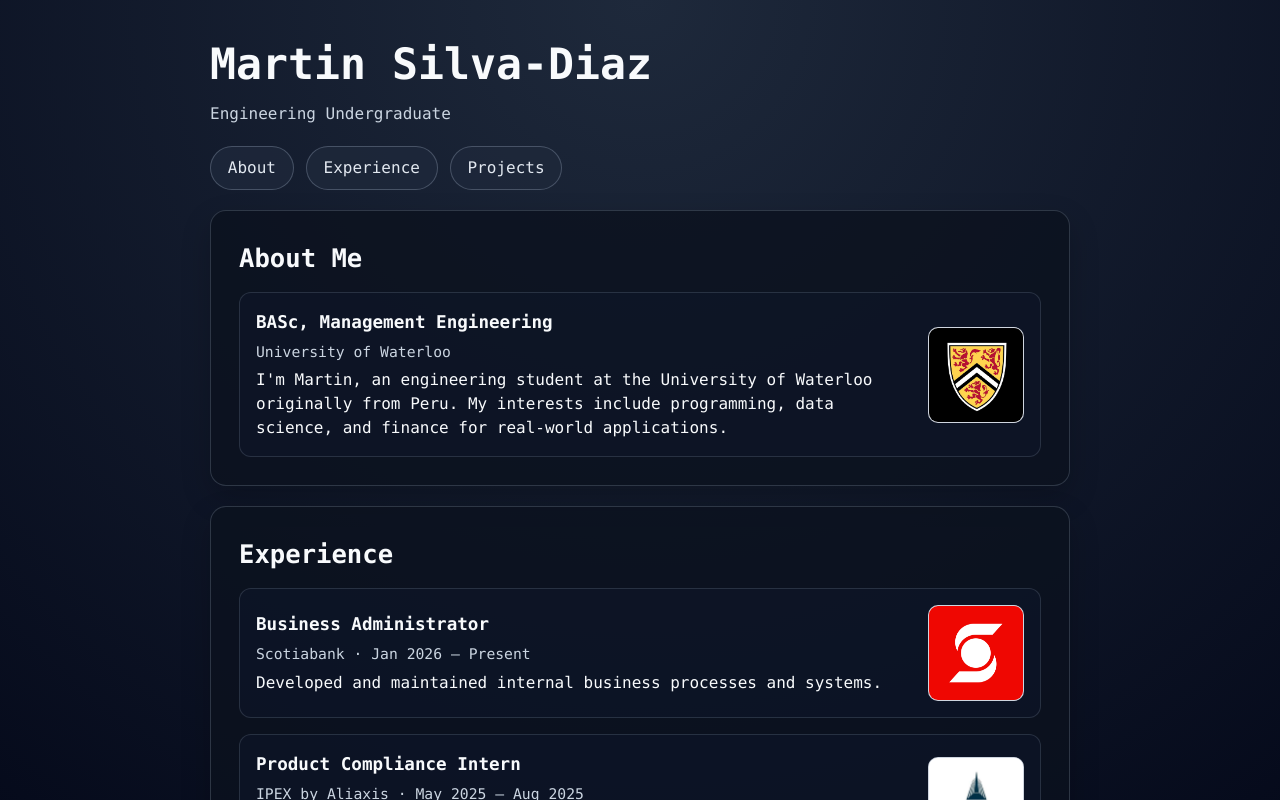
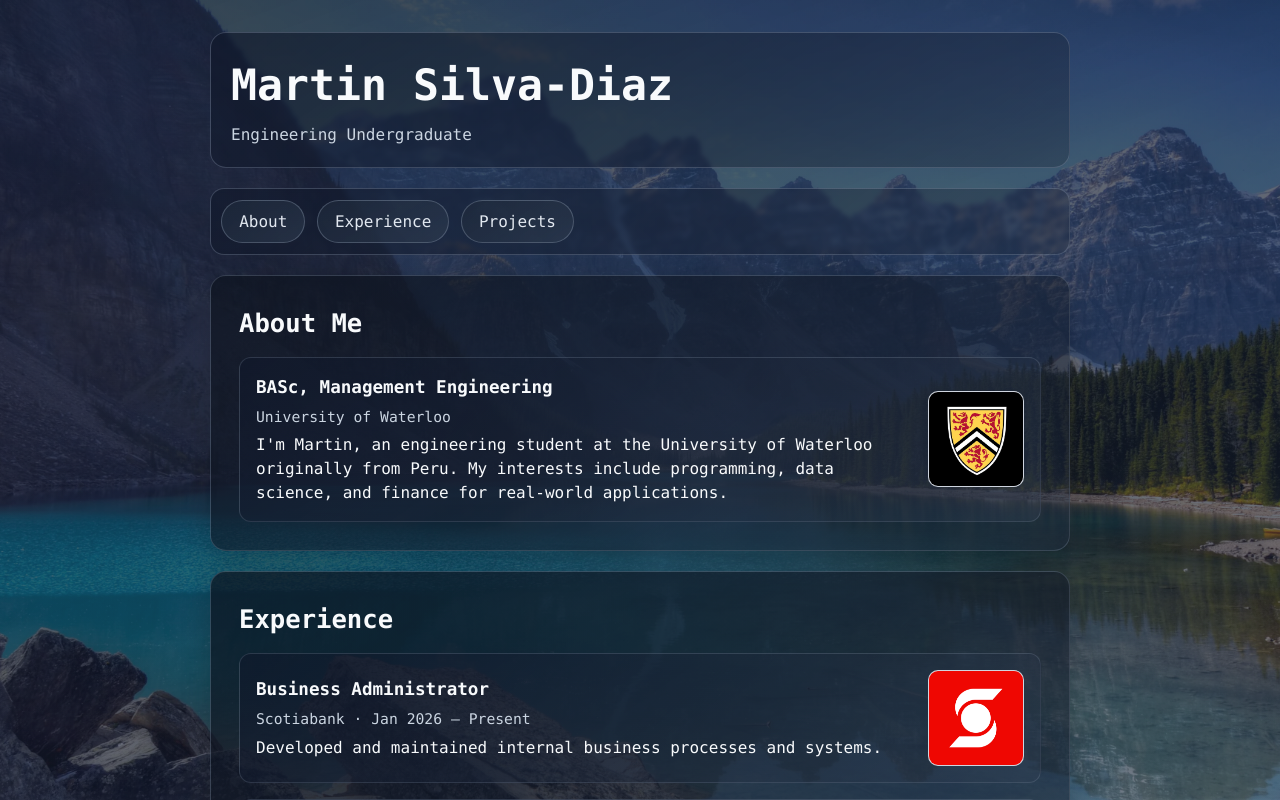
Before and after one commit to Martins26/Martin-Silva-Diaz-Personal-Website, a React (Vite) app: page / in a window 1280 px wide. Shown: the top 800 px of the page. Built offline with nearby package versions, Linux system fonts and the light colour scheme.

Commit message:
Apply background image and translucent gradient surfaces

```diff
--- a/src/App.css
+++ b/src/App.css
@@ -8,7 +8,14 @@
   min-height: 100vh;
   margin: 0;
   padding: 2rem;
-  background: radial-gradient(circle at top, #1e293b, #020617 70%);
+  background:
+    linear-gradient(
+      160deg,
+      rgba(2, 6, 23, 0.76) 0%,
+      rgba(15, 23, 42, 0.68) 40%,
+      rgba(30, 41, 59, 0.62) 100%
+    ),
+    url("/logos/background.png") center / cover no-repeat fixed;
   color: #f8fafc;
 }
 
@@ -17,6 +24,18 @@
   margin: 0 auto;
   display: grid;
   gap: 1.25rem;
+}
+
+.portfolio-header {
+  background: linear-gradient(
+    145deg,
+    rgba(15, 23, 42, 0.65),
+    rgba(30, 41, 59, 0.35)
+  );
+  border: 1px solid rgba(148, 163, 184, 0.3);
+  border-radius: 16px;
+  padding: 1.25rem;
+  backdrop-filter: blur(2px);
 }
 
 .portfolio-header h1 {
@@ -36,11 +55,24 @@
   position: sticky;
   top: 0.75rem;
   z-index: 10;
+  background: linear-gradient(
+    140deg,
+    rgba(15, 23, 42, 0.62),
+    rgba(30, 41, 59, 0.32)
+  );
+  border: 1px solid rgba(148, 163, 184, 0.3);
+  border-radius: 14px;
+  padding: 0.65rem;
+  backdrop-filter: blur(2px);
 }
 
 .selector-button {
   border: 1px solid rgba(148, 163, 184, 0.35);
-  background: rgba(30, 41, 59, 0.8);
+  background: linear-gradient(
+    150deg,
+    rgba(30, 41, 59, 0.75),
+    rgba(51, 65, 85, 0.52)
+  );
   color: #e2e8f0;
   border-radius: 999px;
   padding: 0.55rem 1.05rem;
--- a/src/components/Sections.css
+++ b/src/components/Sections.css
@@ -1,5 +1,9 @@
 .content-card {
-  background: rgba(12, 18, 30, 0.8);
+  background: linear-gradient(
+    150deg,
+    rgba(12, 18, 30, 0.72),
+    rgba(30, 41, 59, 0.44)
+  );
   border: 1px solid rgba(148, 163, 184, 0.25);
   border-radius: 16px;
   padding: 1.75rem;
@@ -53,7 +57,11 @@
   padding: 1rem;
   border: 1px solid rgba(148, 163, 184, 0.2);
   border-radius: 12px;
-  background: rgba(15, 23, 42, 0.55);
+  background: linear-gradient(
+    145deg,
+    rgba(15, 23, 42, 0.6),
+    rgba(51, 65, 85, 0.34)
+  );
   transition: transform 180ms ease, border-color 180ms ease,
     box-shadow 180ms ease, background-color 180ms ease;
 }
@@ -61,7 +69,11 @@
 .section-entry-block:hover {
   transform: translateY(-2px);
   border-color: rgba(56, 189, 248, 0.55);
-  background: rgba(30, 41, 59, 0.72);
+  background: linear-gradient(
+    140deg,
+    rgba(30, 41, 59, 0.7),
+    rgba(71, 85, 105, 0.46)
+  );
   box-shadow: 0 10px 24px rgba(8, 47, 73, 0.35);
 }
 
```
